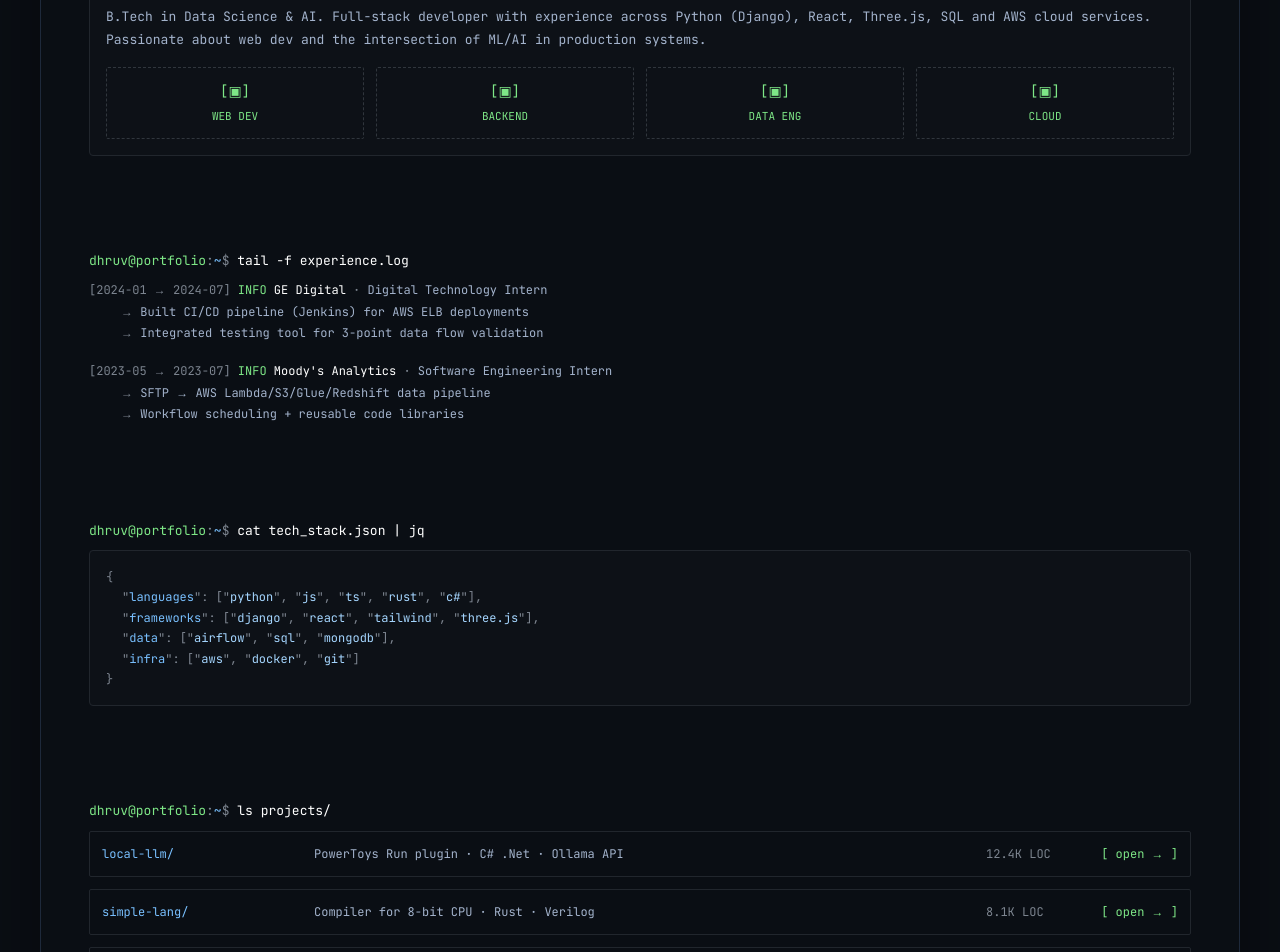
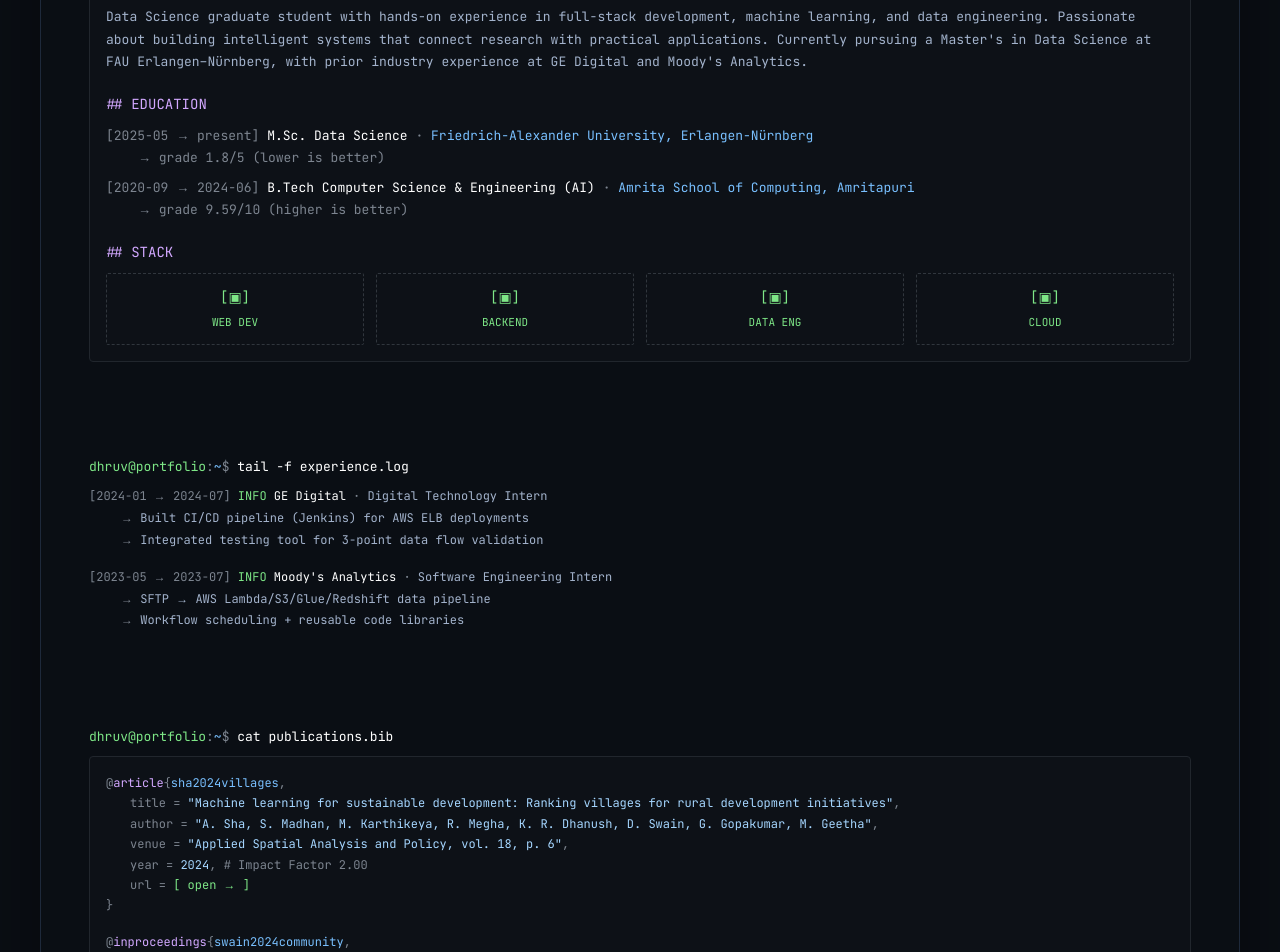
Before and after one commit to Darkdriller/portfolio, a Next.js app: page / in a window 1280 px wide. Shown: the part 620-1572 px from the top of the page. Built offline with nearby package versions, Linux system fonts and the light colour scheme.

Commit message:
Add education to About and Publications section

```diff
--- a/app/page.tsx
+++ b/app/page.tsx
@@ -4,6 +4,7 @@ import {
   Nav,
   About,
   Experience,
+  Publications,
   TechStack,
   Projects,
   Contact,
@@ -16,6 +17,7 @@ export default function Home() {
       <Nav />
       <About />
       <Experience />
+      <Publications />
       <TechStack />
       <Projects />
       <Contact />
--- a/components/terminal/Sections.tsx
+++ b/components/terminal/Sections.tsx
@@ -22,6 +22,7 @@ function Section({ id, phantomCmd, children }: { id: string; phantomCmd: string;
 const NAV_ITEMS: { label: string; target: string; href?: string }[] = [
   { label: "./about.md", target: "about" },
   { label: "./experience.log", target: "experience" },
+  { label: "./publications.bib", target: "publications" },
   { label: "./tech_stack.json", target: "tech" },
   { label: "./projects/", target: "projects" },
   { label: "./contact.sh", target: "contact" },
@@ -35,6 +36,7 @@ const NAV_ITEMS: { label: string; target: string; href?: string }[] = [
 const PHANTOM_CMD: Record<string, string> = {
   about: "cat about.md",
   experience: "tail -f experience.log",
+  publications: "cat publications.bib",
   tech: "cat tech_stack.json | jq",
   projects: "ls projects/",
   contact: "./contact.sh",
@@ -91,11 +93,36 @@ export function About() {
       <div className="rounded-[4px] border border-term-border bg-term-card p-4">
         <div className="text-term-purple text-[14px] mb-2">{"# INTRODUCTION"}</div>
         <p className="text-[12px] sm:text-[13px] leading-[1.7] text-term-fg">
-          B.Tech in Data Science &amp; AI. Full-stack developer with experience across Python (Django), React,
-          Three.js, SQL and AWS cloud services. Passionate about web dev and the intersection of ML/AI in
-          production systems.
+          Data Science graduate student with hands-on experience in full-stack development, machine learning,
+          and data engineering. Passionate about building intelligent systems that connect research with
+          practical applications. Currently pursuing a Master&apos;s in Data Science at FAU
+          Erlangen–Nürnberg, with prior industry experience at GE Digital and Moody&apos;s Analytics.
         </p>
-        <div className="mt-4 grid grid-cols-2 sm:grid-cols-4 gap-3">
+
+        <div className="text-term-purple text-[14px] mt-5 mb-2">{"## EDUCATION"}</div>
+        <div className="text-[12px] sm:text-[13px] leading-[1.7] text-term-fg space-y-2">
+          <div>
+            <div>
+              <span className="text-term-muted">[2025-05 → present]</span>{" "}
+              <span className="text-white">M.Sc. Data Science</span>{" "}
+              <span className="text-term-muted">·</span>{" "}
+              <span className="text-term-blue">Friedrich-Alexander University, Erlangen-Nürnberg</span>
+            </div>
+            <div className="pl-6 sm:pl-8 text-term-muted">→ grade 1.8/5 (lower is better)</div>
+          </div>
+          <div>
+            <div>
+              <span className="text-term-muted">[2020-09 → 2024-06]</span>{" "}
+              <span className="text-white">B.Tech Computer Science &amp; Engineering (AI)</span>{" "}
+              <span className="text-term-muted">·</span>{" "}
+              <span className="text-term-blue">Amrita School of Computing, Amritapuri</span>
+            </div>
+            <div className="pl-6 sm:pl-8 text-term-muted">→ grade 9.59/10 (higher is better)</div>
+          </div>
+        </div>
+
+        <div className="text-term-purple text-[14px] mt-5 mb-2">{"## STACK"}</div>
+        <div className="grid grid-cols-2 sm:grid-cols-4 gap-3">
           {TILES.map((t) => (
             <div
               key={t.label}
@@ -249,6 +276,139 @@ export function TechStack() {
           );
         })}
         <div className="text-term-muted">{"}"}</div>
+      </div>
+    </Section>
+  );
+}
+
+/* ------------------------------- PUBLICATIONS ------------------------------ */
+
+type Pub = {
+  type: "article" | "inproceedings";
+  key: string;
+  title: string;
+  authors: string;
+  venue: string;
+  year: string;
+  meta?: string;
+  href: string;
+};
+
+const scholar = (q: string) =>
+  `https://scholar.google.com/scholar?q=${encodeURIComponent(q)}`;
+
+const PUBS: Pub[] = [
+  {
+    type: "article",
+    key: "sha2024villages",
+    title:
+      "Machine learning for sustainable development: Ranking villages for rural development initiatives",
+    authors:
+      "A. Sha, S. Madhan, M. Karthikeya, R. Megha, K. R. Dhanush, D. Swain, G. Gopakumar, M. Geetha",
+    venue: "Applied Spatial Analysis and Policy, vol. 18, p. 6",
+    year: "2024",
+    meta: "Impact Factor 2.00",
+    href: scholar(
+      "Machine learning for sustainable development Ranking villages for rural development initiatives Applied Spatial Analysis and Policy",
+    ),
+  },
+  {
+    type: "inproceedings",
+    key: "swain2024community",
+    title:
+      "A novel architecture for community detection between large social media creators",
+    authors: "D. Swain, S. Eesha, G. D. Raj, T. Anjali",
+    venue: "Procedia Computer Science, vol. 233, pp. 87–96 · ICIDCA 2024",
+    year: "2024",
+    href: scholar(
+      "A novel architecture for community detection between large social media creators Procedia Computer Science",
+    ),
+  },
+  {
+    type: "inproceedings",
+    key: "sha2024clustering",
+    title: "Data-driven clustering and insights for rural development in India",
+    authors: "A. Sha, S. Madhan, M. Karthikeya, R. Megha, D. Swain, G. Gopakumar",
+    venue: "Procedia Computer Science, vol. 233, pp. 336–342 · ICIDCA 2024",
+    year: "2024",
+    href: scholar(
+      "Data-driven clustering and insights for rural development in India Procedia Computer Science",
+    ),
+  },
+  {
+    type: "inproceedings",
+    key: "sha2023neurovascular",
+    title:
+      "Neuro-vascular mapping of junctions in human brain from MRI scans using image segmentation",
+    authors: "A. Sha, D. Swain, S. Yashwanth, T. Anjali",
+    venue: "ICACRS 2023, pp. 517–522",
+    year: "2023",
+    href: scholar(
+      "Neuro-vascular mapping of junctions in human brain from MRI scans using image segmentation ICACRS",
+    ),
+  },
+];
+
+export function Publications() {
+  return (
+    <Section id="publications" phantomCmd={PHANTOM_CMD.publications}>
+      <div className="text-[12px] sm:text-[13px] mb-2">
+        <Prompt cmd="cat publications.bib" />
+      </div>
+      <div className="rounded-[4px] border border-term-border bg-term-card p-4 text-[12px] leading-[1.7] overflow-x-auto">
+        {PUBS.map((p) => (
+          <div key={p.key} className="mb-4 last:mb-0">
+            <div>
+              <span className="text-term-muted">@</span>
+              <span className="text-term-purple">{p.type}</span>
+              <span className="text-term-muted">{"{"}</span>
+              <span className="text-term-blue">{p.key}</span>
+              <span className="text-term-muted">,</span>
+            </div>
+            <div className="pl-4 sm:pl-6">
+              <span className="text-term-muted">title </span>
+              <span className="text-term-muted">= </span>
+              <span className="text-term-blue2">&quot;{p.title}&quot;</span>
+              <span className="text-term-muted">,</span>
+            </div>
+            <div className="pl-4 sm:pl-6">
+              <span className="text-term-muted">author </span>
+              <span className="text-term-muted">= </span>
+              <span className="text-term-blue2">&quot;{p.authors}&quot;</span>
+              <span className="text-term-muted">,</span>
+            </div>
+            <div className="pl-4 sm:pl-6">
+              <span className="text-term-muted">venue </span>
+              <span className="text-term-muted">= </span>
+              <span className="text-term-blue2">&quot;{p.venue}&quot;</span>
+              <span className="text-term-muted">,</span>
+            </div>
+            <div className="pl-4 sm:pl-6">
+              <span className="text-term-muted">year </span>
+              <span className="text-term-muted">= </span>
+              <span className="text-term-blue2">{p.year}</span>
+              {p.meta && (
+                <>
+                  <span className="text-term-muted">,  </span>
+                  <span className="text-term-muted"># {p.meta}</span>
+                </>
+              )}
+            </div>
+            <div className="pl-4 sm:pl-6">
+              <span className="text-term-muted">url </span>
+              <span className="text-term-muted">= </span>
+              <a
+                href={p.href}
+                target="_blank"
+                rel="noopener noreferrer"
+                className="text-term-accent hover:underline break-all"
+              >
+                [ open → ]
+              </a>
+            </div>
+            <div className="text-term-muted">{"}"}</div>
+          </div>
+        ))}
       </div>
     </Section>
   );
```
